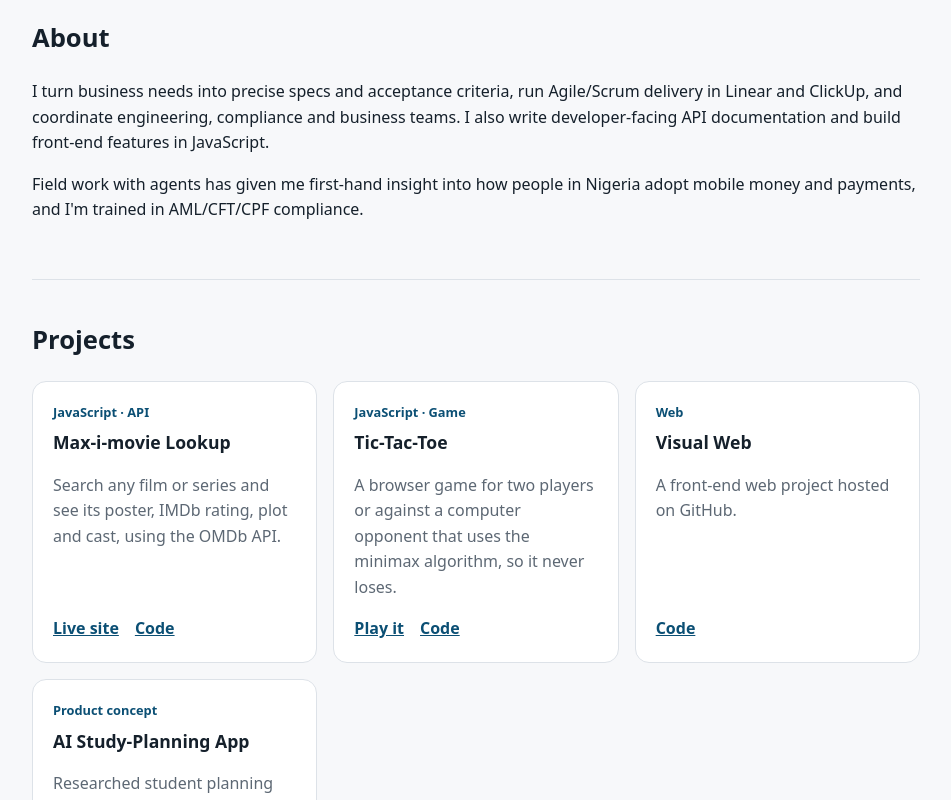
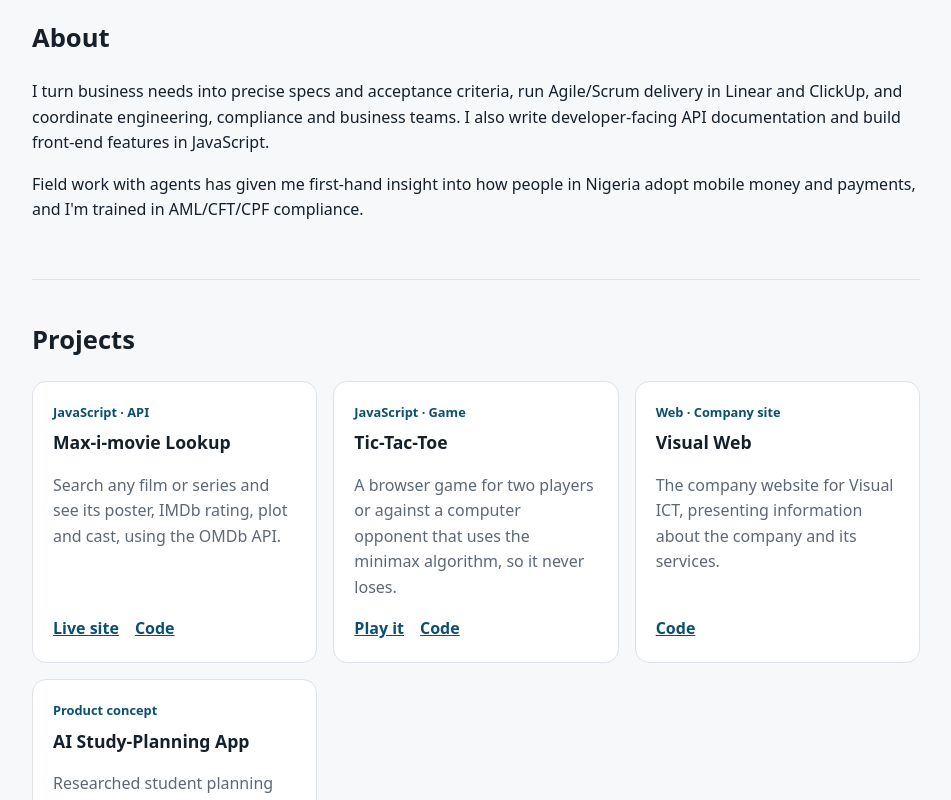
Before and after one commit to uzoma-max/uzoma-max.github.io, a plain HTML site: page index.html in a window 1280 px wide. Shown: the part 473-1273 px from the top of the page, without its empty margins (164-1115 px from the left). Drawn offline with Linux system fonts and the light colour scheme.

Commit message:
Describe the Visual Web project

```diff
--- a/index.html
+++ b/index.html
@@ -69,9 +69,9 @@
         </article>
 
         <article class="project">
-          <div class="project-tag">Web</div>
+          <div class="project-tag">Web · Company site</div>
           <h3>Visual Web</h3>
-          <p>A front-end web project hosted on GitHub.</p>
+          <p>The company website for Visual ICT, presenting information about the company and its services.</p>
           <div class="project-links">
             <a href="https://github.com/uzoma-max/visual-web">Code</a>
           </div>
```
